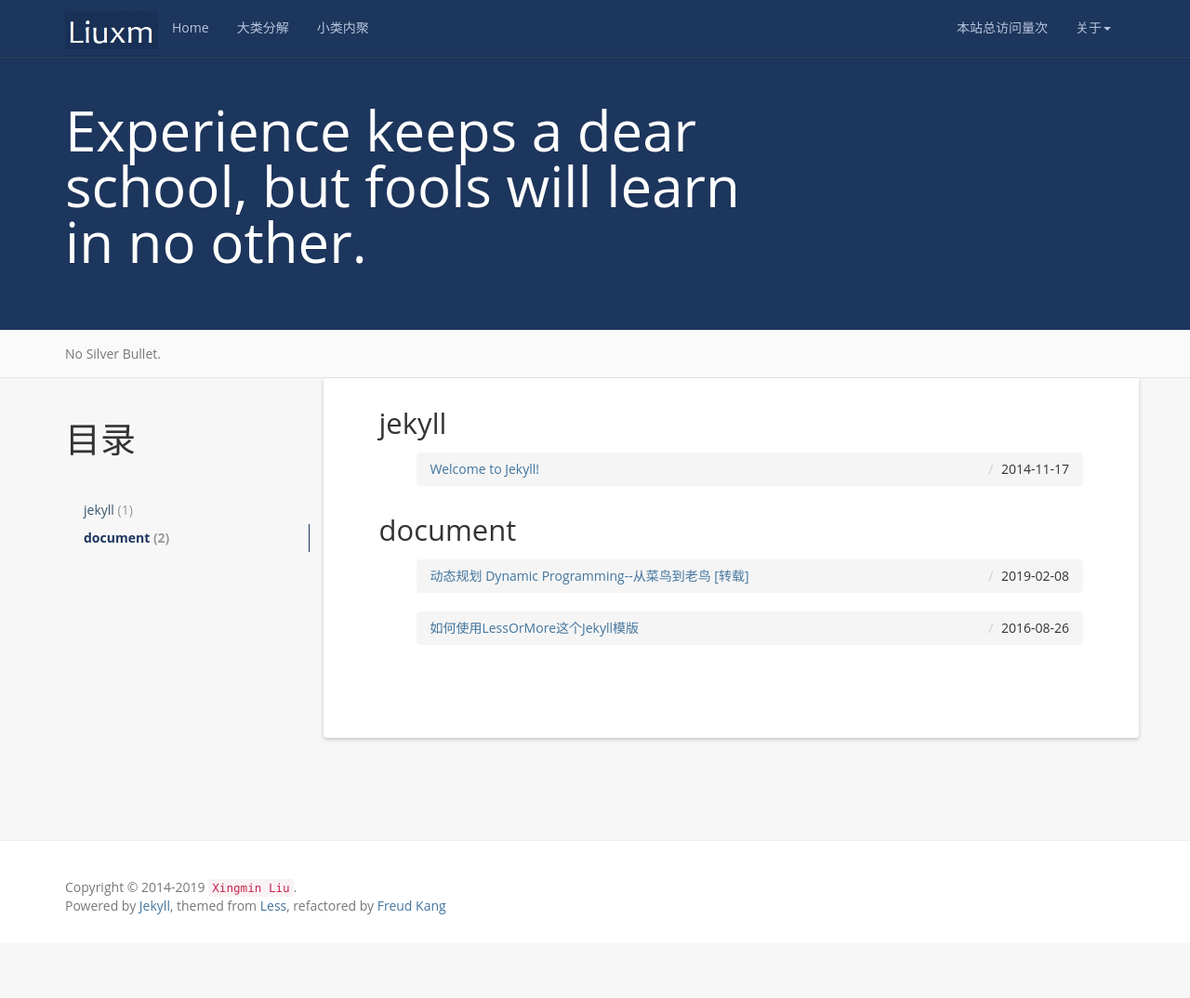
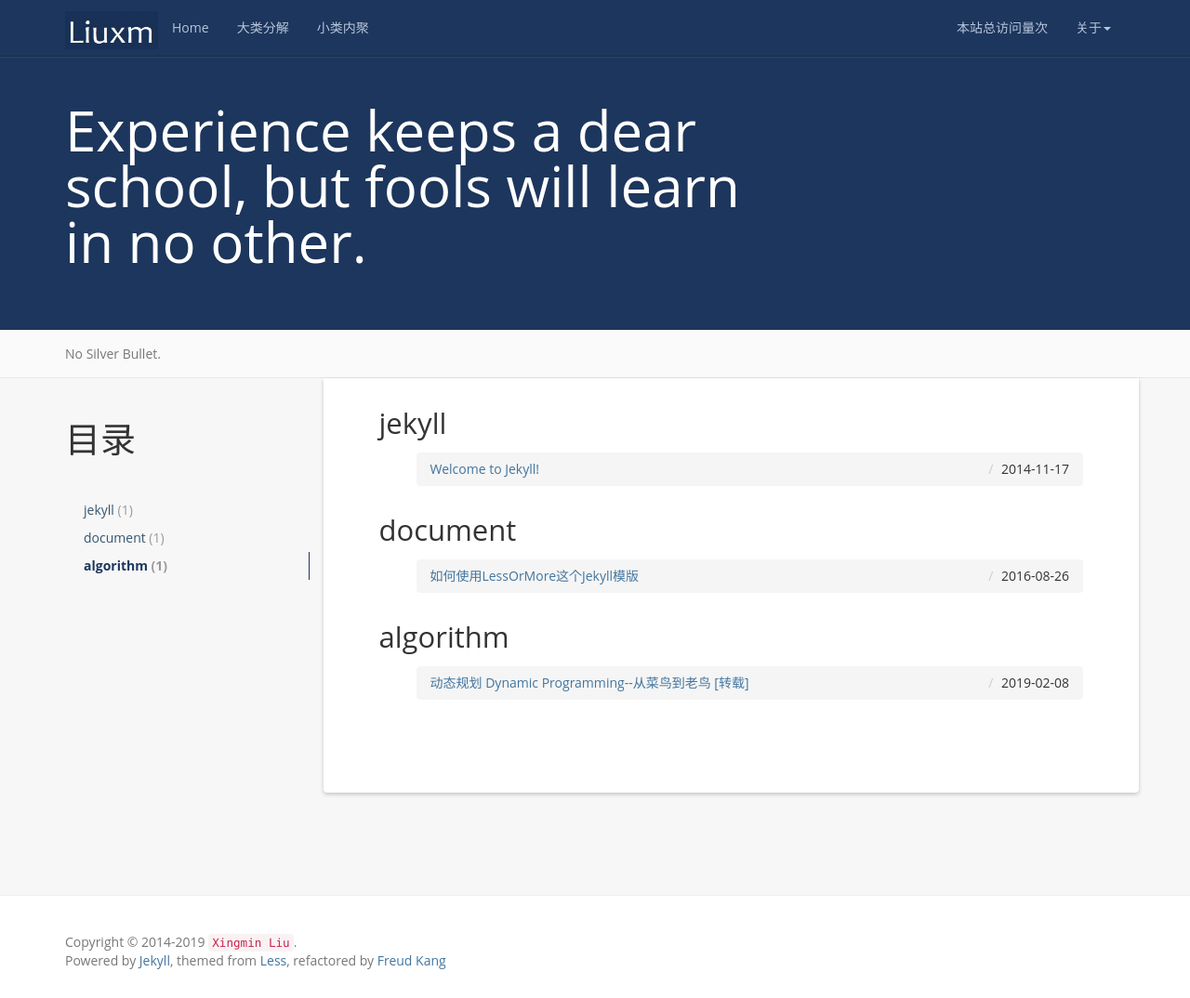
Before and after one commit to liuxm0239/XY_blog, a Jekyll site: the page built from categories/index.html, in a window 1280 px wide and 1074 px high. Shown: the whole window at 93% size. Built offline with Jekyll 4.4.1, drawn with Linux system fonts in a browser that asks for light colours; nearby versions of some CDN libraries; comment, search, counter and statistics services are not loaded.

```diff
--- a/_includes/header.html
+++ b/_includes/header.html
@@ -32,9 +32,6 @@
             <li><a rel="nofollow" target="_blank" href="{{site.github}}">Github</a></li>
             <li><a rel="nofollow" target="_blank" href="{{site.resume_site}}">关于作者</a></li>
             <li><a rel="nofollow" href="{{ '/books' | prepend: site.baseurl }}">我的书单</a></li>
-            <li><a rel="nofollow" href="http://www.hifreud.com/domains/">域名管理</a></li>
-            <li><a rel="nofollow" href="{{ '/reference' | prepend: site.baseurl }}">推荐博客</a></li>
-            <li><a href="{{ '/feed.xml' | prepend: site.baseurl }}">RSS订阅</a></li>
             <li class="divider"></li>
             <li><a rel="nofollow" target="_blank" href="https://github.com/luoyan35714/LessOrMore.git">本项目</a></li>
           </ul>
--- a/_posts/2019-02-09-Dynamic-Programming.md
+++ b/_posts/2019-02-09-Dynamic-Programming.md
@@ -5,7 +5,7 @@ title:  动态规划 Dynamic Programming--从菜鸟到老鸟 [转载]
 #时间配置
 date:   2019-02-08 17:46:45 +0800
 #大类配置
-categories: document
+categories: algorithm
 #小类配置
 tag: 教程
 ---
```
